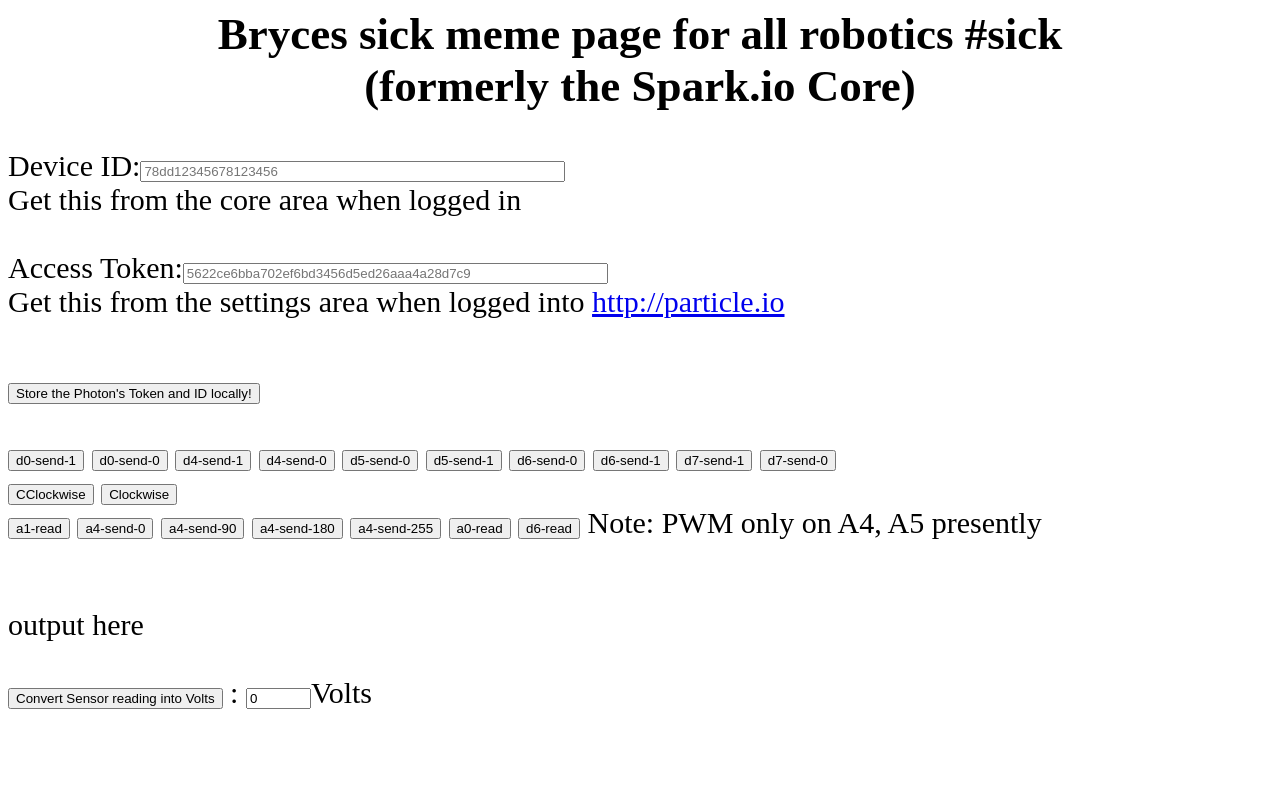
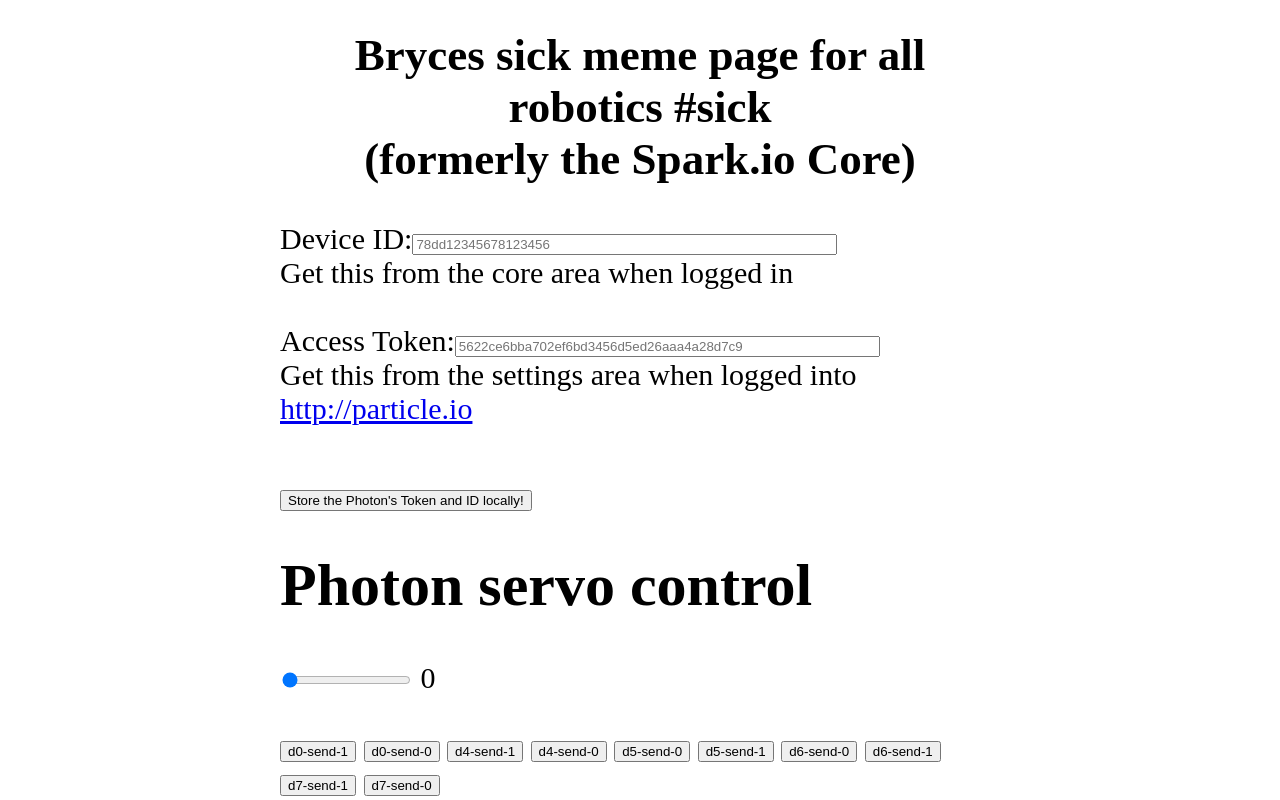
Before and after one commit to brycemac35/robo-bryce, a plain HTML site: page INDEX.html in a window 1280 px wide. Shown: the top 800 px of the page. Drawn offline with Linux system fonts and the light colour scheme.

Commit message:
Update INDEX.html

```diff
--- a/INDEX.html
+++ b/INDEX.html
@@ -154,6 +154,36 @@
 
 
 
+       <style>
+    body {
+      margin: 1em auto;
+      max-width: 45em;
+      padding: 0.8em;
+      background: white;
+    }
+    </style>
+  <body>
+    <h1>Photon servo control</h1>
+    <input type="range" min="0" max="180" value="0" onchange="showValue(this.value)"/>
+    <span id="range">0</span>
+    <script type="text/javascript">
+    function showValue(newValue) {
+      document.getElementById("range").innerHTML=newValue;
+      var request = new XMLHttpRequest();
+      var dev_id = '<your device id here>';
+      var access = '<your access token here>';
+      var data = 'params='+newValue+'&access_token='+access;
+      var url = 'https://api.particle.io/v1/devices/'+dev_id+'/setpos/';
+      request.open('POST', url, true);
+      request.setRequestHeader('Content-Type', 'application/x-www-form-urlencoded; charset=UTF-8');
+      request.send(data);
+    }
+    </script>
+  </body>
+
+
+
+
 
 
 <br><br>
```
